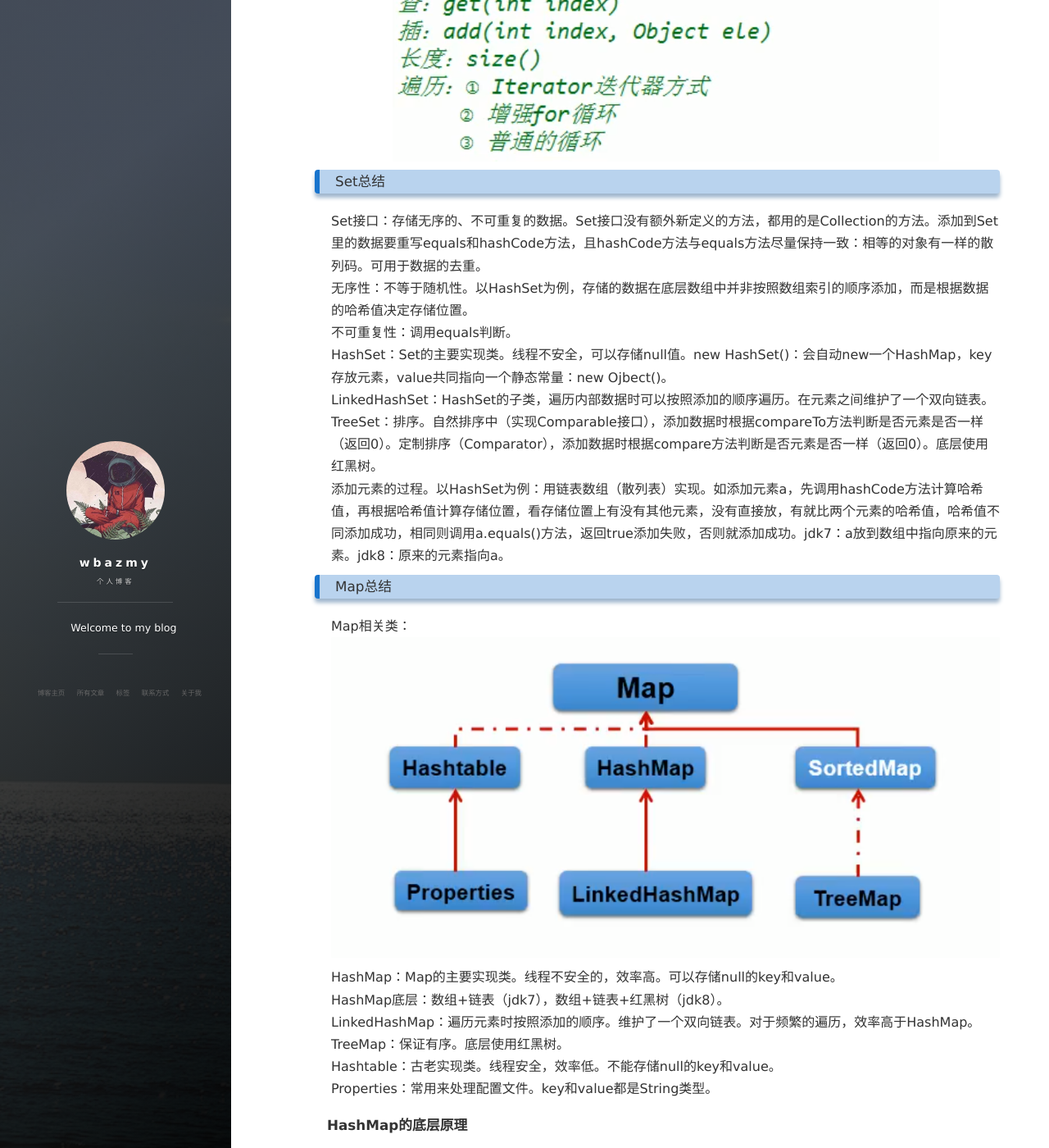
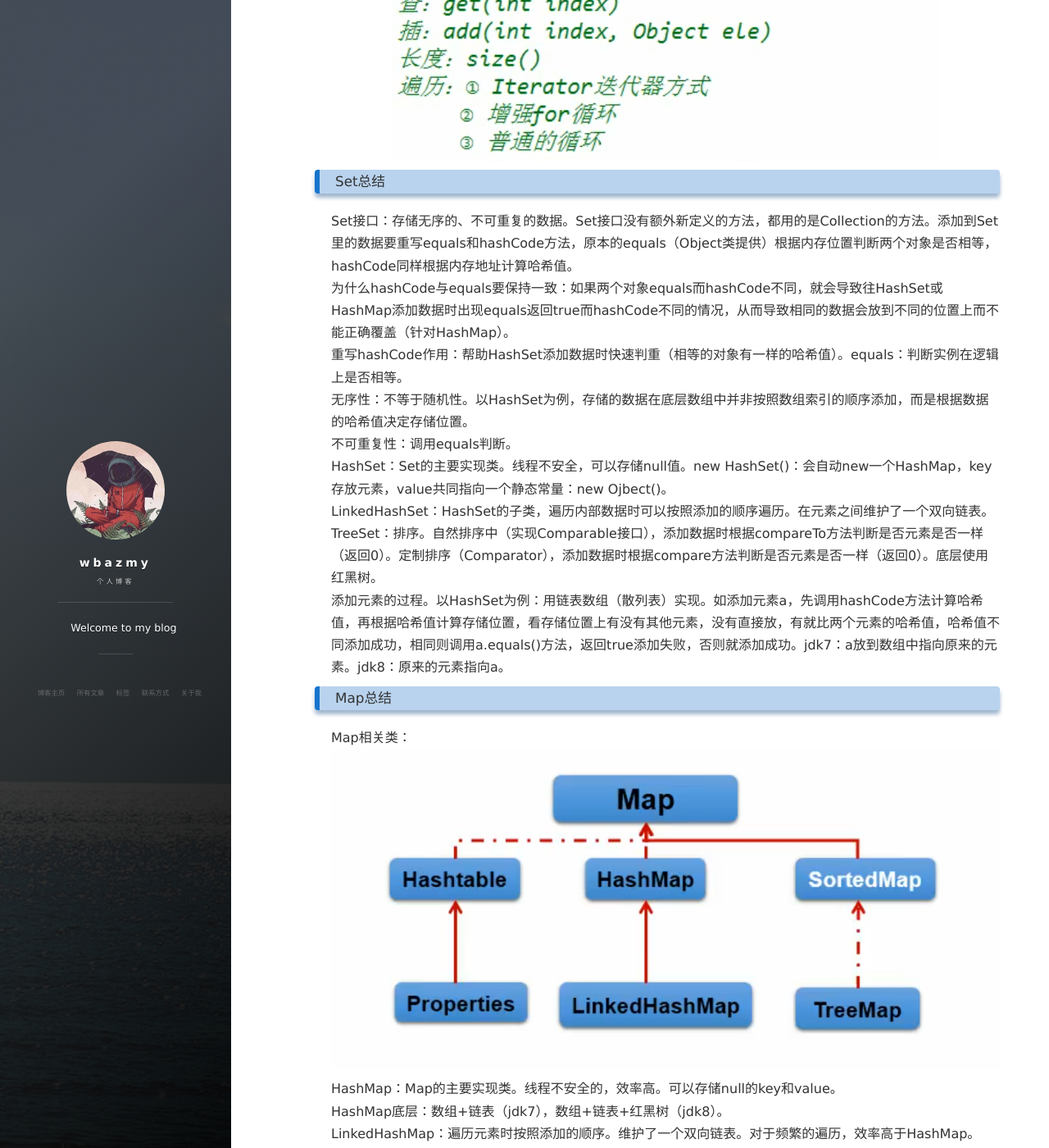
Before and after one commit to wbazmy/wbazmy.github.io, a Jekyll site: the page built from _posts/2021-10-16-集合.md, in a window 1280 px wide and 1400 px high, scrolled down 17962 px. Shown: the whole window at 82% size. Built offline with Jekyll 4.4.1, drawn with Linux system fonts in a browser that asks for light colours; nearby versions of some CDN libraries; comment, search, counter and statistics services are not loaded; some of the changed text lies outside the part shown.

Commit message:
Update 2021-10-16-集合.md

```diff
--- a/_posts/2021-10-16-集合.md
+++ b/_posts/2021-10-16-集合.md
@@ -508,7 +508,9 @@ List常用方法总结：
 ![](/images/JavaSE/28.png)
 
 ### Set总结
-Set接口：存储无序的、不可重复的数据。Set接口没有额外新定义的方法，都用的是Collection的方法。添加到Set里的数据要重写equals和hashCode方法，且hashCode方法与equals方法尽量保持一致：相等的对象有一样的散列码。可用于数据的去重。
+Set接口：存储无序的、不可重复的数据。Set接口没有额外新定义的方法，都用的是Collection的方法。添加到Set里的数据要重写equals和hashCode方法，原本的equals（Object类提供）根据内存位置判断两个对象是否相等，hashCode同样根据内存地址计算哈希值。
+为什么hashCode与equals要保持一致：如果两个对象equals而hashCode不同，就会导致往HashSet或HashMap添加数据时出现equals返回true而hashCode不同的情况，从而导致相同的数据会放到不同的位置上而不能正确覆盖（针对HashMap）。
+重写hashCode作用：帮助HashSet添加数据时快速判重（相等的对象有一样的哈希值）。equals：判断实例在逻辑上是否相等。
 无序性：不等于随机性。以HashSet为例，存储的数据在底层数组中并非按照数组索引的顺序添加，而是根据数据的哈希值决定存储位置。
 不可重复性：调用equals判断。
 HashSet：Set的主要实现类。线程不安全，可以存储null值。new HashSet()：会自动new一个HashMap，key存放元素，value共同指向一个静态常量：new Ojbect()。
```
Also changed, not shown: other parts of _posts/2021-10-16-集合.md (+1 -1 lines).
